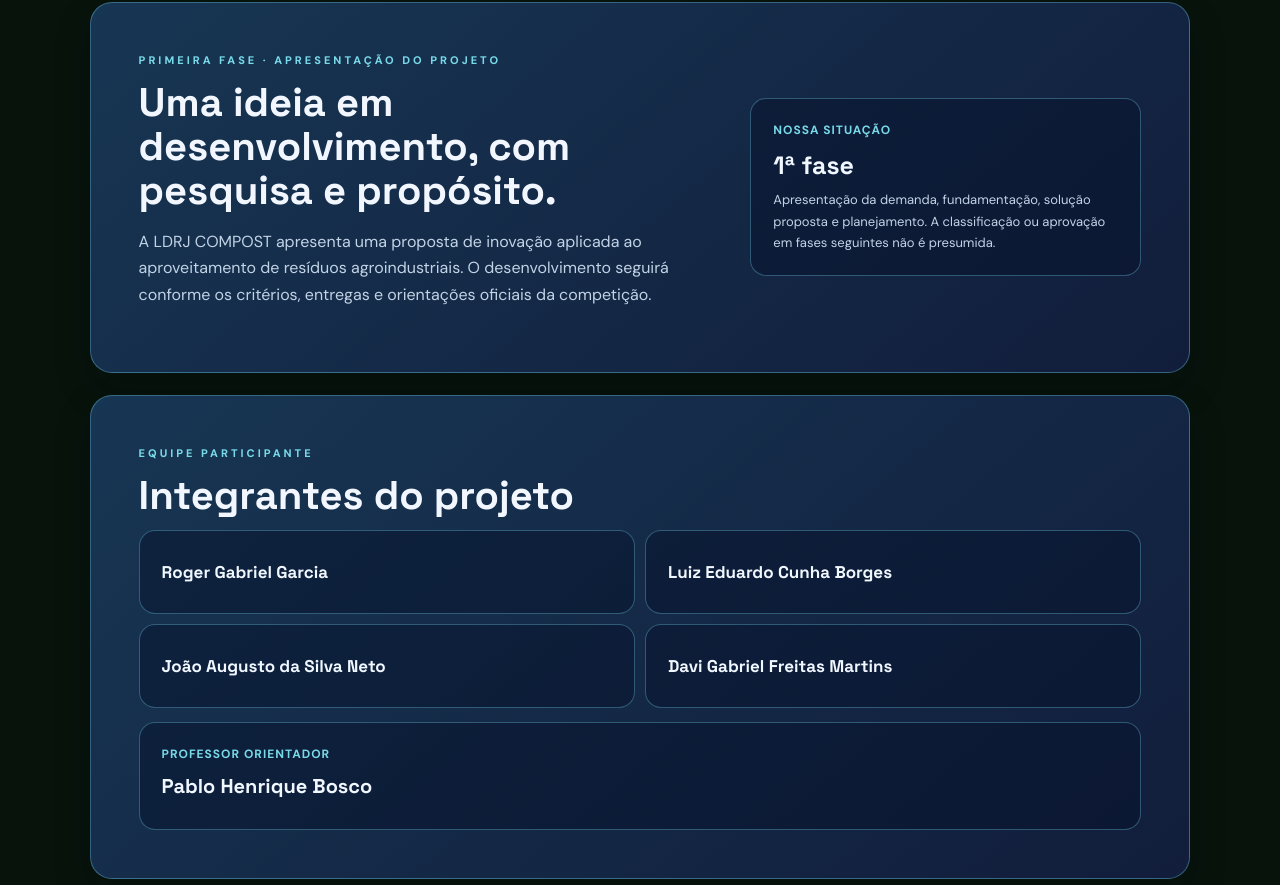
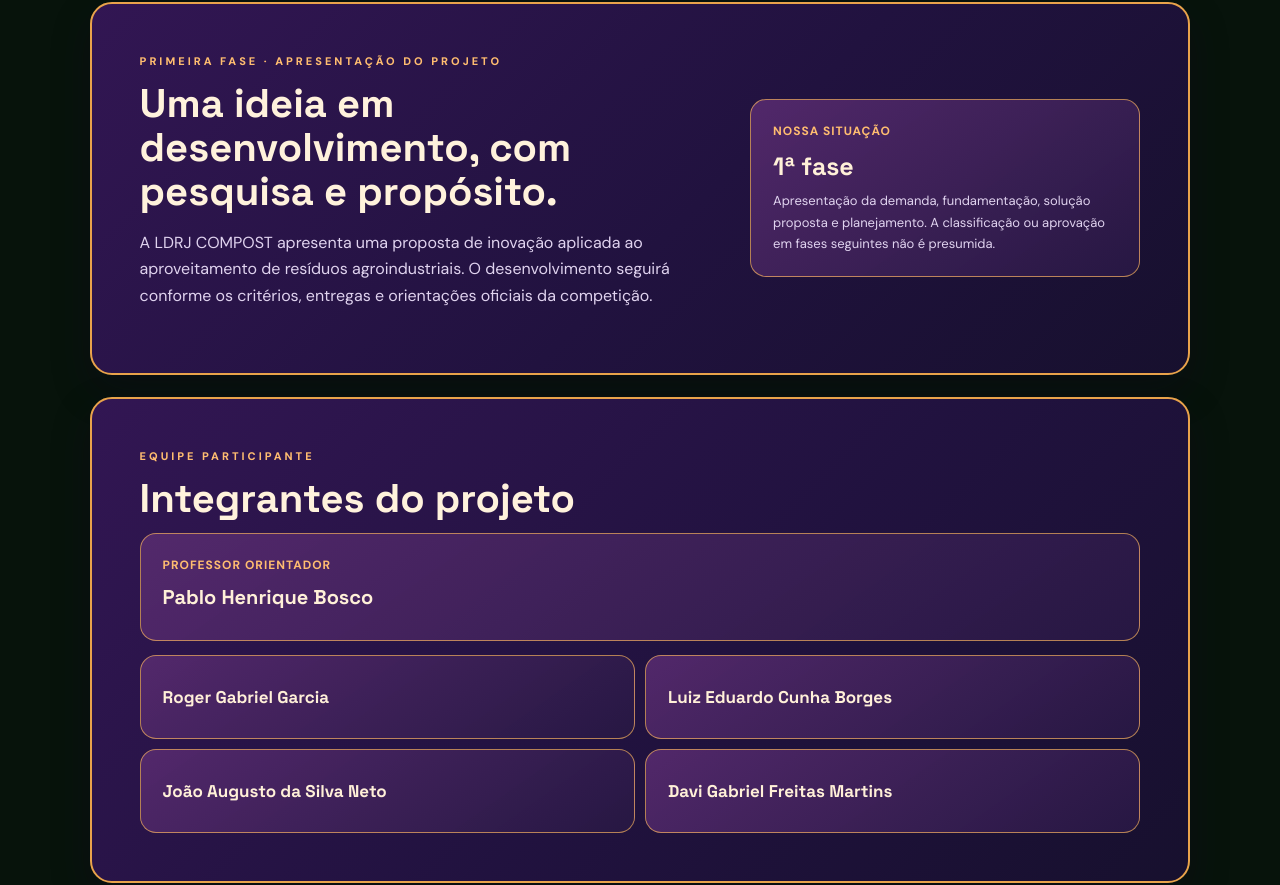
Before and after one commit to ldrjcompost/ldrj-compost, a plain HTML site: page index.html in a window 1280 px wide. Shown: the part 8324-9209 px from the top of the page. Drawn offline with Linux system fonts and the light colour scheme.

Commit message:
Corrige cores do Grand Prix e coloca orientador primeiro

```diff
--- a/index.html
+++ b/index.html
@@ -32,7 +32,7 @@ h1,h2,h3{font-family:'Space Grotesk';line-height:1.1}h1{font-size:clamp(42px,7vw
 .step{background:white;color:#17251a;border-radius:16px;overflow:hidden;box-shadow:0 8px 25px rgba(20,45,20,.07);transition:.25s}.step:hover{transform:translateY(-5px)}.step img{width:100%;height:190px;object-fit:cover;background:#e8ede2}.step-body{padding:18px}.step-body span{color:#789c39;font-weight:800;font-size:10px;letter-spacing:1px}.step-body h3{font-size:17px;margin:7px 0}.step-body p{font-size:13px;color:#657063;margin:0}
 .gallery{background:#f0f3e9;color:var(--ink)}.gallery .intro{color:#59685a}.gallery-item{position:relative;overflow:hidden;border-radius:15px;background:#dce4d7;min-height:210px}.gallery-item img{width:100%;height:230px;object-fit:cover;transition:transform .5s}.gallery-item:hover img{transform:scale(1.045)}.gallery-item p{margin:0;padding:12px 14px;font-size:12px;font-weight:700;color:#293729;background:#fff}
 .validation{background:#111f15}.validation-card{border:1px solid var(--line);border-radius:15px;padding:20px;background:rgba(255,255,255,.035)}.validation-card span{color:var(--accent);font:700 24px 'Space Grotesk'}.validation-card h3{font-size:18px}.validation-card p{font-size:13px;color:var(--muted);margin-bottom:0}
-.competition{background:linear-gradient(140deg,#173653,#111d3b);border:1px solid rgba(111,205,235,.38);border-radius:22px;padding:clamp(24px,5vw,48px);display:grid;grid-template-columns:1.2fr .8fr;gap:25px;align-items:center;box-shadow:0 16px 38px rgba(4,12,30,.18)}.competition h3{font-size:clamp(26px,4vw,40px);margin:12px 0;color:#f2f7ff}.competition p{color:#c2d3e6}.competition .phase-box{padding:22px;border:1px solid rgba(111,205,235,.35);border-radius:16px;background:rgba(7,18,42,.48)}.competition .phase-box b{display:block;color:#78d9e8;font-size:12px;letter-spacing:1px}.competition .phase-box strong{display:block;font:700 25px 'Space Grotesk';margin:8px 0;color:#f0f7ff}#grandprix .kicker{color:#78d9e8}#grandprix h2 em{color:#78d9e8}#grandprix .competition .phase-box strong{color:#f0f7ff}.phase-box p{font-size:13px;margin:0}
+#grandprix .competition{background:linear-gradient(135deg,#321653 0%,#21123f 55%,#17102e 100%)!important;border:2px solid #e9a34b!important;border-radius:22px;padding:clamp(24px,5vw,48px);display:grid;grid-template-columns:1.2fr .8fr;gap:25px;align-items:center;box-shadow:0 16px 38px rgba(20,8,35,.3)}#grandprix .competition h3{font-size:clamp(26px,4vw,40px);margin:12px 0;color:#fff2dc}#grandprix .competition p{color:#e0d3ef}#grandprix .competition .phase-box{padding:22px;border:1px solid rgba(255,184,92,.65);border-radius:16px;background:linear-gradient(145deg,rgba(87,43,111,.9),rgba(39,24,67,.96))}#grandprix .competition .phase-box b{display:block;color:#ffbd70;font-size:12px;letter-spacing:1px}#grandprix .competition .phase-box strong{display:block;font:700 25px 'Space Grotesk';margin:8px 0;color:#fff0d8}#grandprix .kicker{color:#ffbd70}#grandprix h2 em{color:#ffbd70}#grandprix .competition .phase-box strong{color:#fff0d8}.phase-box p{font-size:13px;margin:0}
 .final{padding:80px 20px;text-align:center;background:radial-gradient(circle at 50% 0,#284625,#07130b 75%)}.final img{width:135px;height:135px;object-fit:cover;border-radius:50%;border:1px solid var(--accent);margin:0 auto 18px}.final h2{font-size:clamp(30px,4vw,44px)}.final p{color:var(--muted);max-width:650px;margin:0 auto}
 footer{padding:23px 7%;display:flex;justify-content:space-between;gap:12px;flex-wrap:wrap;background:#040905;color:#899889;font-size:11px}footer strong{color:var(--accent)}
 .reveal{opacity:0;transform:translateY(20px);transition:opacity .65s,transform .65s}.reveal.visible{opacity:1;transform:none}
@@ -167,15 +167,15 @@ body.blue{--bg:#0b1120;--panel:#17243a;--accent:#69dfce;--line:rgba(105,223,206,
   <div>
    <div class="kicker">EQUIPE PARTICIPANTE</div>
    <h3>Integrantes do projeto</h3>
+   <div class="phase-box" style="margin:0 0 14px">
+    <b>PROFESSOR ORIENTADOR</b>
+    <strong style="font-size:20px">Pablo Henrique Bosco</strong>
+   </div>
    <div class="grid2" style="gap:10px">
     <div class="phase-box"><strong style="font-size:17px">Roger Gabriel Garcia</strong></div>
     <div class="phase-box"><strong style="font-size:17px">Luiz Eduardo Cunha Borges</strong></div>
     <div class="phase-box"><strong style="font-size:17px">João Augusto da Silva Neto</strong></div>
     <div class="phase-box"><strong style="font-size:17px">Davi Gabriel Freitas Martins</strong></div>
-   </div>
-   <div class="phase-box" style="margin-top:14px">
-    <b>PROFESSOR ORIENTADOR</b>
-    <strong style="font-size:20px">Pablo Henrique Bosco</strong>
    </div>
   </div>
  </div>
```
